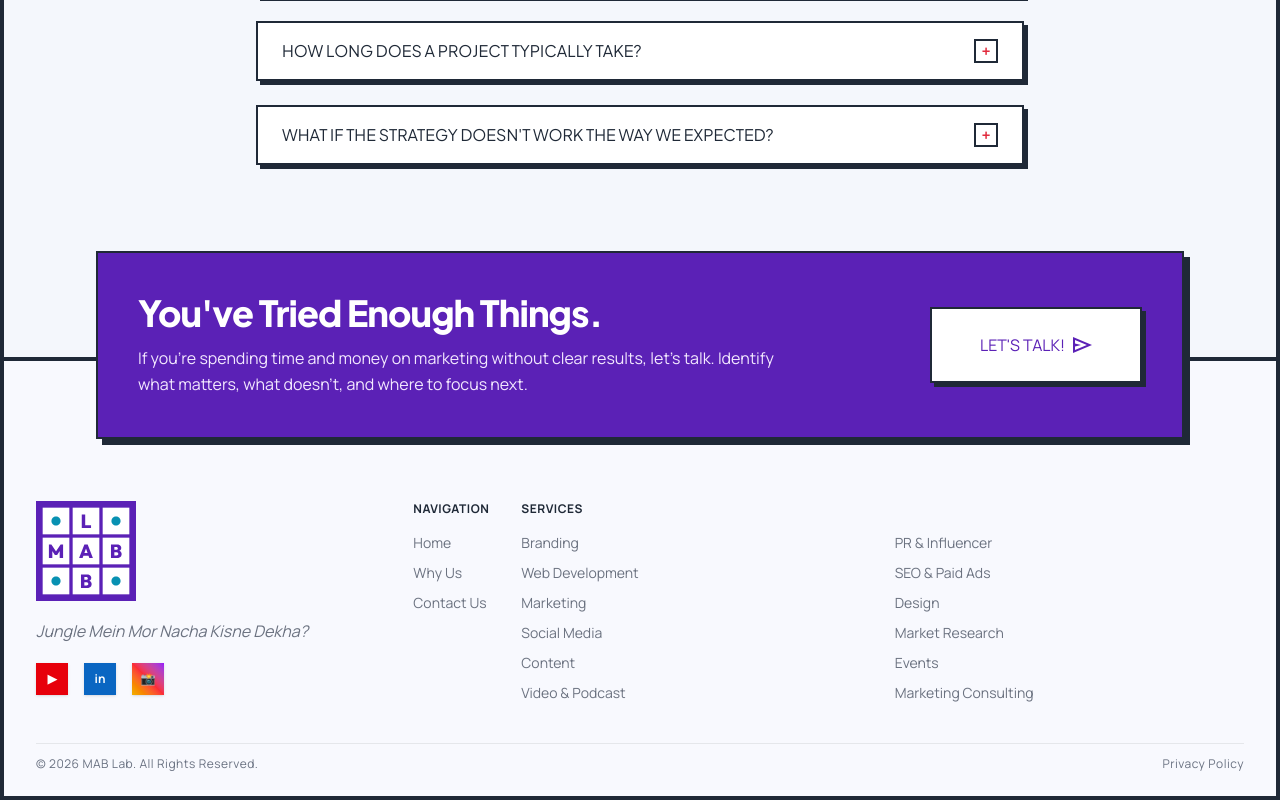
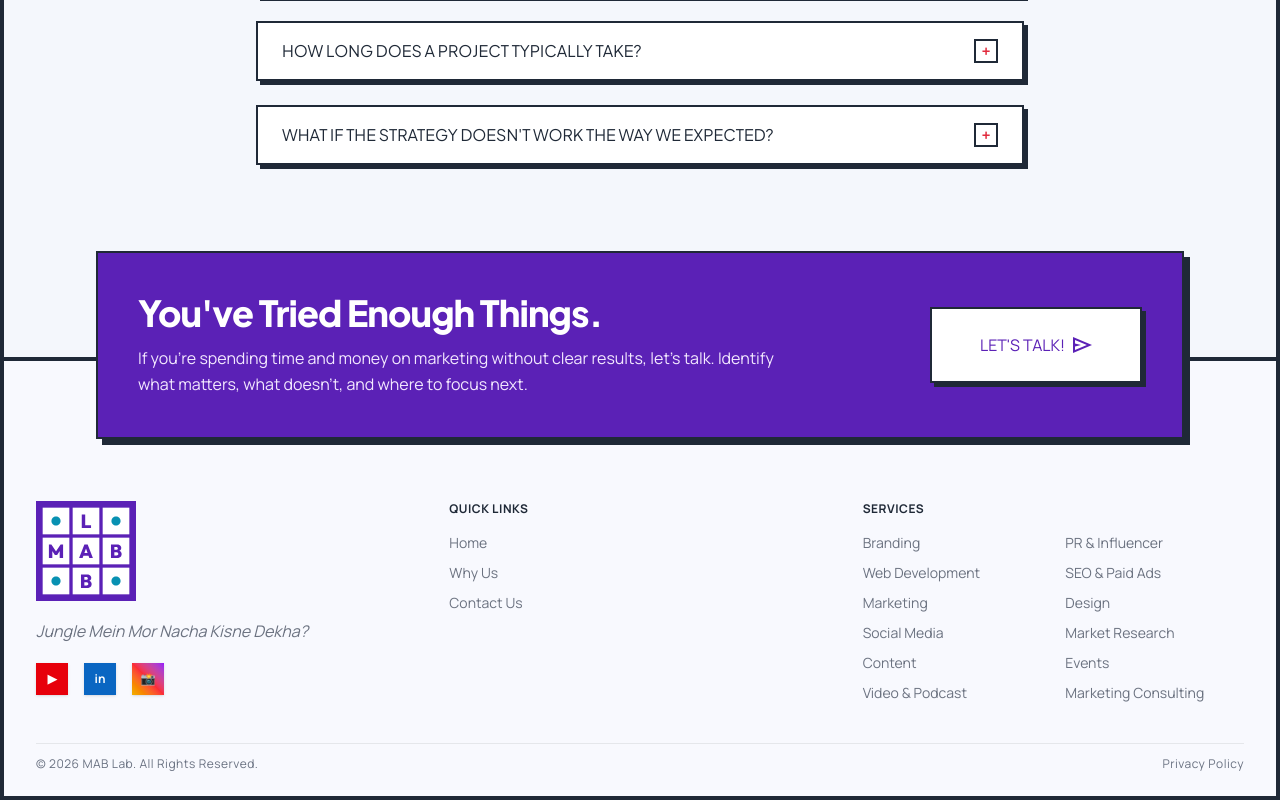
Before and after one commit to kartikey-dev/mablab, a Next.js app: page / in a window 1280 px wide. Shown: the part 6085-6885 px from the top of the page. Built offline with nearby package versions, Linux system fonts and the light colour scheme; no server answers.

Commit message:
fix: update footer to 3-column layout with split services sub-columns

```diff
--- a/src/components/layout/Footer.tsx
+++ b/src/components/layout/Footer.tsx
@@ -27,7 +27,7 @@ export default function Footer() {
     <footer className="bg-background-light pt-16 md:pt-35 pb-6 border-t-4 border-stroke">
       <div className="container mx-auto px-4 md:px-8">
 
-        <div className="grid grid-cols-1 md:grid-cols-[1fr_auto_1fr_1fr] gap-8 mb-10">
+        <div className="grid grid-cols-1 lg:grid-cols-3 gap-8 mb-10">
 
           {/* Col 1: Logo + Tagline + Social */}
           <div>
@@ -59,9 +59,9 @@ export default function Footer() {
             </div>
           </div>
 
-          {/* Col 2: Navigation */}
+          {/* Col 2: Navigation / Quick Links */}
           <div>
-            <h4 className="para-12 text-stroke mb-4">NAVIGATION</h4>
+            <h4 className="para-12 text-stroke mb-4">QUICK LINKS</h4>
             <ul className="space-y-2.5 para-14 text-[#6B7280] font-normal">
               <li><Link href="/" className="hover:text-primary transition-colors">Home</Link></li>
               <li><Link href="/why-us" className="hover:text-primary transition-colors">Why Us</Link></li>
@@ -70,9 +70,9 @@ export default function Footer() {
           </div>
 
           {/* Col 3: Services — split into two sub-columns */}
-          <div className="md:col-span-2">
+          <div>
             <h4 className="para-12 text-stroke mb-4">SERVICES</h4>
-            <div className="grid grid-cols-2 gap-x-6">
+            <div className="grid grid-cols-1 sm:grid-cols-2 gap-x-6 gap-y-2.5">
               <ul className="space-y-2.5 para-14 text-[#6B7280] font-normal">
                 {servicesCol1.map((s) => (
                   <li key={s.href}>
```
